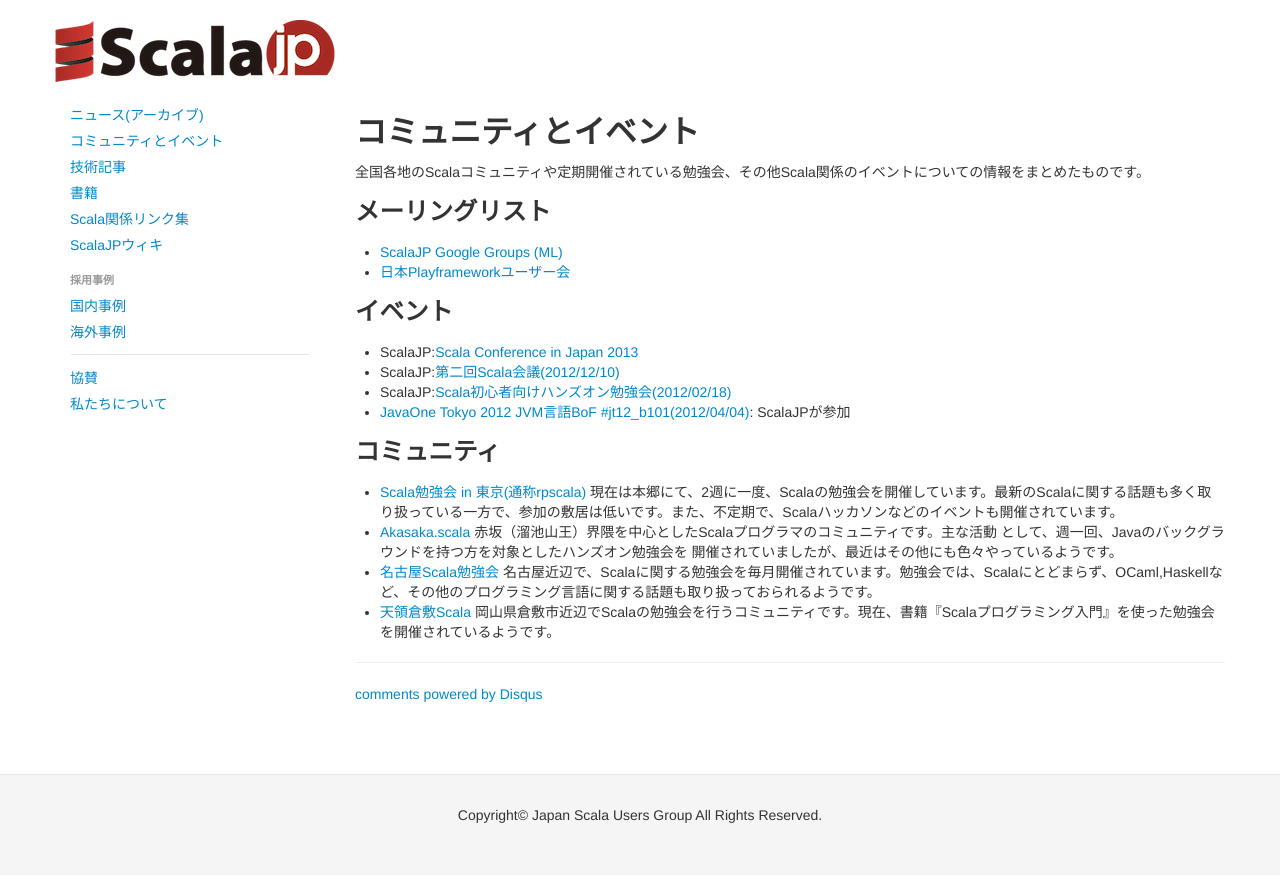
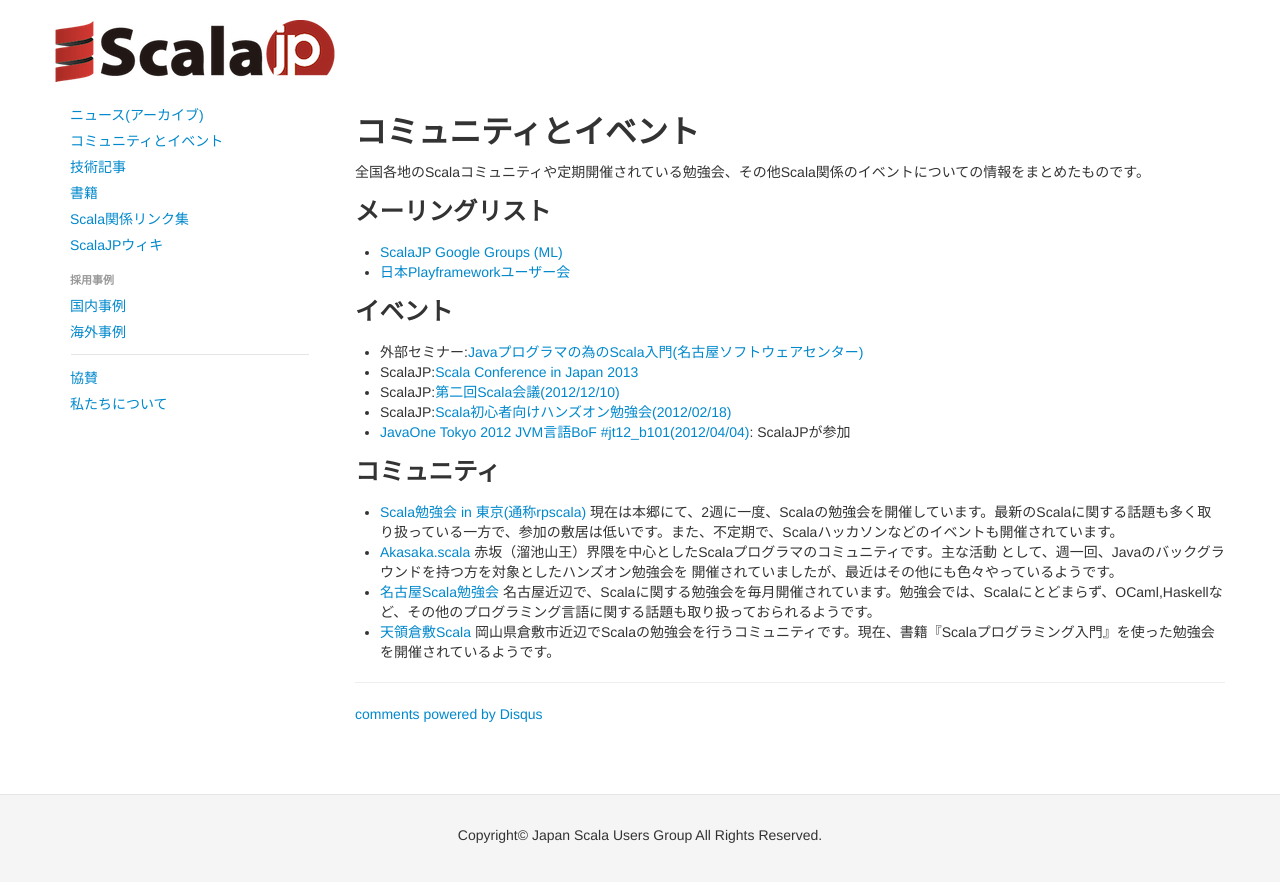
Before and after one commit to scalajp/scalajp, a Jekyll site: the page built from communities.md, in a window 1280 px wide. Shown: the top 882 px of the page. Built offline with Jekyll 4.4.1, drawn with Linux system fonts in a browser that asks for light colours; nearby versions of some CDN libraries; Markdown is read by kramdown in place of the engine named in the settings; comment, search, counter and statistics services are not loaded.

Commit message:
セミナー情報追加

```diff
--- a/communities.md
+++ b/communities.md
@@ -15,6 +15,7 @@
 
 ### イベント
 
+* 外部セミナー:[Javaプログラマの為のScala入門(名古屋ソフトウェアセンター)](http://www.nagoya-sc.co.jp/ap/seminar?m=1&key=10871)
 * ScalaJP:[Scala Conference in Japan 2013](http://scalaconf.jp/)
 * ScalaJP:[第二回Scala会議(2012/12/10)](#)
 * ScalaJP:[Scala初心者向けハンズオン勉強会(2012/02/18)](https://groups.google.com/forum/#!topic/scala-jp/l5i6kJcOnB4)
```
